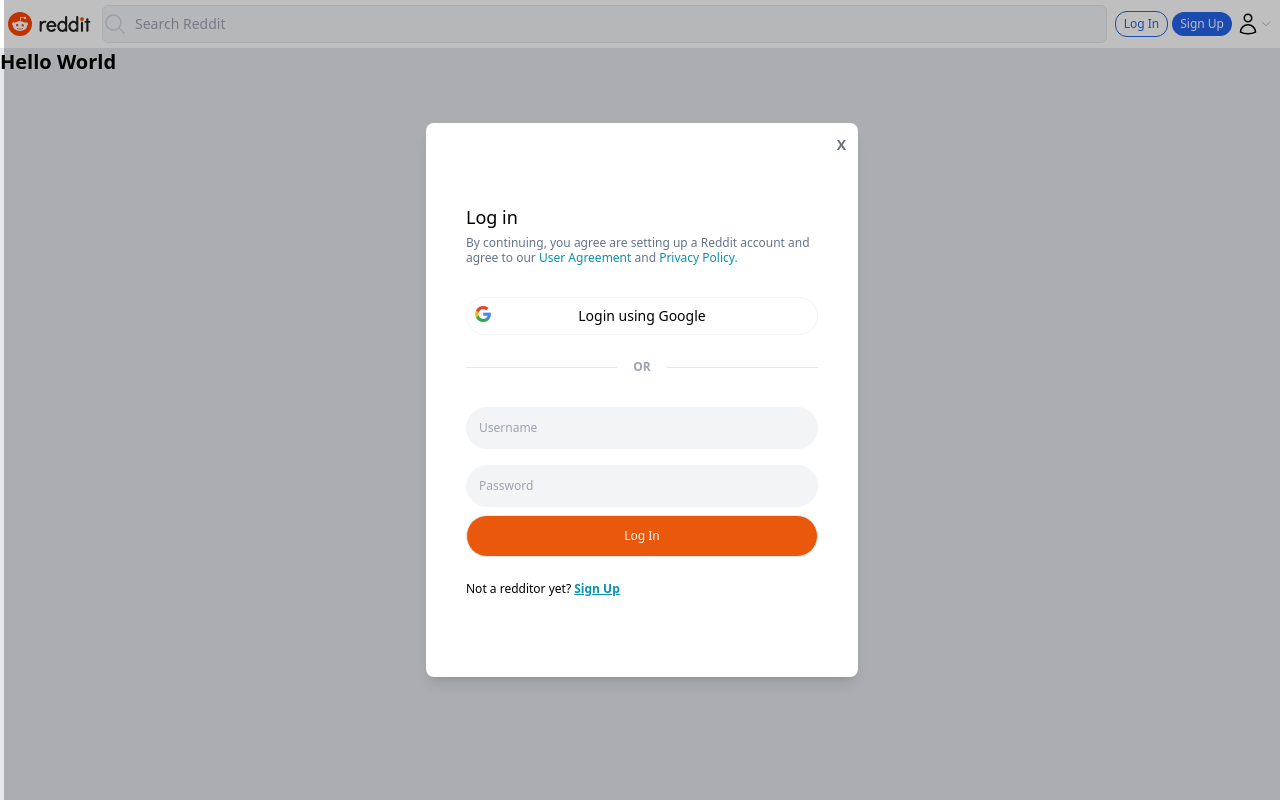
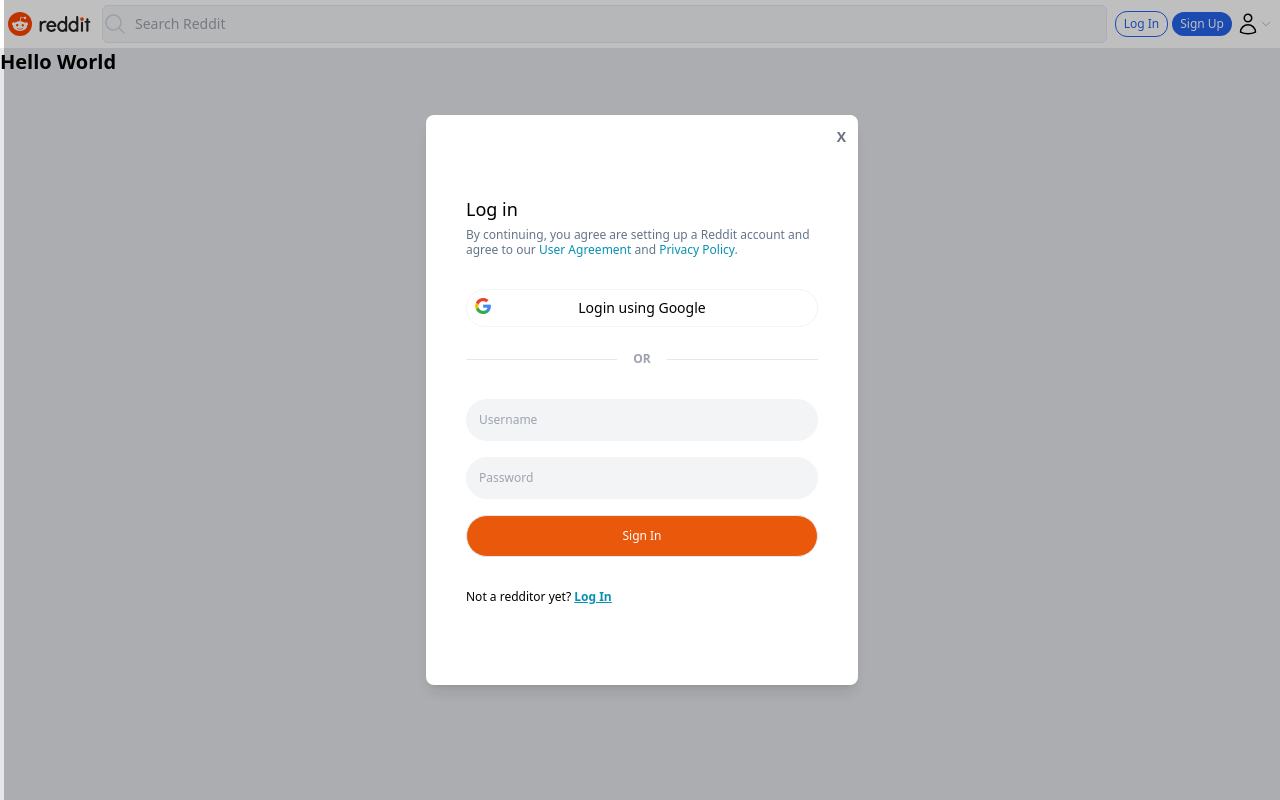
Before and after one commit to AldoCasareto/reddit-clone, a Next.js app: page / in a window 1280 px wide. Both pictures are taken after a click on the button "Log In". Built offline with nearby package versions, Linux system fonts and the light colour scheme; no server answers.

Commit message:
refactored the forms, added error handling and connected to firebase

```diff
--- a/components/Modal/Auth/AuthForm.tsx
+++ b/components/Modal/Auth/AuthForm.tsx
@@ -1,23 +1,49 @@
 import React, { useState } from 'react';
 import { useSetRecoilState } from 'recoil';
 import { authModalState } from '../../../atoms/authModalAtom';
+import { auth } from '../../../firebase/clientApp';
+import {
+  useCreateUserWithEmailAndPassword,
+  useSignInWithEmailAndPassword,
+} from 'react-firebase-hooks/auth';
+import { checkMatchingPasswords, isValidEmail } from '../../../utils/utils';
+import { FIREBASE_ERRORS } from '../../../firebase/errors';
 
-type Props = {
+type FormProps = {
   formType: 'login' | 'signup';
 };
 
-const AuthForm = (props: Props) => {
+const AuthForm = ({ formType }: FormProps) => {
   const [formData, setFormData] = useState({
     email: '',
     password: '',
-    repeatPassword: props.formType === 'signup' ? '' : undefined,
-    newsletter: props.formType === 'signup' ? true : undefined,
+    repeatPassword: formType === 'signup' ? '' : '',
+    newsletter: formType === 'signup' ? true : undefined,
   });
   const setAuthModalState = useSetRecoilState(authModalState);
+  const [error, setError] = useState('');
+
+  const [createUser, createUserResult, createUserLoading, createUserError] =
+    useCreateUserWithEmailAndPassword(auth);
+  const [signIn, signInResult, signInLoading, signInError] = useSignInWithEmailAndPassword(auth);
 
   const handleFormSubmit = (e: React.FormEvent<HTMLFormElement>) => {
     e.preventDefault();
-    if (props.formType === 'signup' && formData.password !== formData.repeatPassword) return;
+    setError('');
+    if (!isValidEmail(formData.email)) return setError('emaail is not valid');
+
+    if (
+      formType === 'signup' &&
+      !checkMatchingPasswords(formData.password, formData.repeatPassword)
+    ) {
+      return setError('password doest not match');
+    }
+
+    if (formType === 'login') {
+      signIn(formData.email, formData.password);
+    } else if (formType === 'signup') {
+      createUser(formData.email, formData.password);
+    }
   };
 
   const handleInputChange = (e: React.ChangeEvent<HTMLInputElement>) => {
@@ -28,11 +54,30 @@
     });
   };
 
+  console.log(`foo = `, signInError);
+
+  const getErrorMessage = () => {
+    if (formType === 'signup') {
+      return (
+        error ||
+        FIREBASE_ERRORS[createUserError?.message as keyof typeof FIREBASE_ERRORS] ||
+        createUserError?.message
+      );
+    }
+    return (
+      FIREBASE_ERRORS[signInError?.message as keyof typeof FIREBASE_ERRORS] || signInError?.message
+    );
+  };
+
+  {
+    formType === 'login' && <p className='text-red-400 text-xs'>{getErrorMessage()}</p>;
+  }
+
   return (
     <>
       <form className='w-full' onSubmit={handleFormSubmit}>
         <input
-          type='text'
+          type='email'
           className='border p-3 bg-gray-100 text-gray-400 text-xs border-gray-100 rounded-full my-2 w-full'
           placeholder='Username'
           value={formData.email}
@@ -47,7 +92,7 @@
           name='password'
           onChange={handleInputChange}
         />
-        {props.formType === 'signup' && (
+        {formType === 'signup' && (
           <>
             <input
               type='password'
@@ -57,6 +102,8 @@
               name='repeatPassword'
               onChange={handleInputChange}
             />
+            <p className='text-red-400 text-xs'>{getErrorMessage()}</p>
+
             <div className='flex my-4 text-xs space-x-2'>
               <input onChange={handleInputChange} type='checkbox' />
               <p>I agree to get emails about cool stuff on Reddit</p>
@@ -67,22 +114,22 @@
           type='submit'
           className='border text-white p-3 hover:bg-orange-700 text-xs bg-orange-600 w-full rounded-full'
         >
-          {props.formType === 'login' ? 'Log In' : 'Sign Up'}
+          {formType === 'login' ? 'Log In' : 'Sign Up'}
         </button>
         <div className='mt-6'>
           <p className='text-xs'>
-            {props.formType === 'login' ? 'Not a redditor yet? ' : 'Already a redditor? '}
+            {formType === 'login' ? 'Not a redditor yet? ' : 'Already a redditor? '}
             <span className='text-cyan-600 underline font-bold'>
               <span
                 className='cursor-pointer'
                 onClick={() =>
                   setAuthModalState((prev) => ({
                     ...prev,
-                    view: props.formType === 'login' ? 'signup' : 'login',
+                    view: formType === 'login' ? 'signup' : 'login',
                   }))
                 }
               >
-                {props.formType === 'login' ? 'Sign Up' : 'Log In'}
+                {formType === 'login' ? 'Sign Up' : 'Log In'}
               </span>
             </span>
           </p>
--- a/components/Modal/Auth/AuthInputs.tsx
+++ b/components/Modal/Auth/AuthInputs.tsx
@@ -1,19 +1,15 @@
 import React from 'react';
 import { useRecoilValue } from 'recoil';
 import { authModalState } from '../../../atoms/authModalAtom';
-import AuthForm from './AuthForm';
-import SocialLogin from './SocialLogin';
+import SignInForm from './SignInForm';
+import CreateUserForm from './CreateUserForm';
 
 type Props = {};
 
 const AuthInputs = (props: Props) => {
   const modalState = useRecoilValue(authModalState);
 
-  return (
-    <>
-      <AuthForm formType={modalState.view === 'signup' ? 'signup' : 'login'} />
-    </>
-  );
+  return modalState.view === 'signup' ? <CreateUserForm /> : <SignInForm />;
 };
 
 export default AuthInputs;
--- /dev/null
+++ b/components/Modal/Auth/CreateUserForm.tsx
@@ -0,0 +1,105 @@
+import React, { useState } from 'react';
+import { useCreateUserWithEmailAndPassword } from 'react-firebase-hooks/auth';
+import { auth } from '../../../firebase/clientApp';
+import { checkMatchingPasswords, getErrorMessage, isValidEmail } from '../../../utils/utils';
+import { useSetRecoilState } from 'recoil';
+import { authModalState } from '../../../atoms/authModalAtom';
+
+type FormData = {
+  email: string;
+  password: string;
+  repeatPassword: string;
+  newsletter: boolean;
+};
+
+const CreateUser = () => {
+  const [formData, setFormData] = useState<FormData>({
+    email: '',
+    password: '',
+    repeatPassword: '',
+    newsletter: true,
+  });
+  const [error, setError] = useState('');
+  const setAuthModalState = useSetRecoilState(authModalState);
+
+  const [createUser, createUserResult, createUserLoading, createUserError] =
+    useCreateUserWithEmailAndPassword(auth);
+
+  const handleFormSubmit = (e: React.FormEvent<HTMLFormElement>) => {
+    e.preventDefault();
+    setError('');
+    if (!isValidEmail(formData.email)) return setError('emaail is not valid');
+
+    if (!checkMatchingPasswords(formData.password, formData.repeatPassword)) {
+      return setError('password doest not match');
+    }
+
+    createUser(formData.email, formData.password);
+  };
+
+  const handleInputChange = (e: React.ChangeEvent<HTMLInputElement>) => {
+    const { name, value, type, checked } = e.target;
+    setFormData({
+      ...formData,
+      [name]: type === 'checkbox' ? checked : value,
+    });
+  };
+
+  return (
+    <form className='w-full' onSubmit={handleFormSubmit}>
+      <input
+        type='email'
+        className='border p-3 bg-gray-100 text-gray-400 text-xs border-gray-100 rounded-full my-2 w-full'
+        placeholder='Username'
+        value={formData.email}
+        name='email'
+        onChange={handleInputChange}
+      />
+      <input
+        type='password'
+        className='border p-3 bg-gray-100 text-gray-400 text-xs border-gray-100 rounded-full my-2 w-full'
+        placeholder='Password'
+        value={formData.password}
+        name='password'
+        onChange={handleInputChange}
+      />
+      <input
+        type='password'
+        className='border p-3 bg-gray-100 text-gray-400 text-xs border-gray-100 rounded-full my-2 w-full'
+        placeholder='Repeat Password'
+        value={formData.repeatPassword}
+        name='repeatPassword'
+        onChange={handleInputChange}
+      />
+      <p className='text-red-400 text-xs'>{getErrorMessage(error, createUserError)}</p>
+      <div className='flex my-4 text-xs space-x-2'>
+        <input onChange={handleInputChange} type='checkbox' />
+        <p>I agree to get emails about cool stuff on Reddit</p>
+      </div>
+      <button
+        type='submit'
+        className='border p-3 text-white bg-orange-600 text-xs rounded-full my-2 w-full'
+      >
+        Sign Up
+      </button>
+      <div className='mt-6'>
+        <p className='text-xs'>
+          Already a redditor?{' '}
+          <span
+            className='text-cyan-600 underline font-bold cursor-pointer'
+            onClick={() =>
+              setAuthModalState((prev) => ({
+                ...prev,
+                view: 'login',
+              }))
+            }
+          >
+            Sign Up
+          </span>
+        </p>
+      </div>
+    </form>
+  );
+};
+
+export default CreateUser;
--- /dev/null
+++ b/components/Modal/Auth/SignInForm.tsx
@@ -0,0 +1,84 @@
+import React, { useState } from 'react';
+import { useSignInWithEmailAndPassword } from 'react-firebase-hooks/auth';
+import { useSetRecoilState } from 'recoil';
+import { authModalState } from '../../../atoms/authModalAtom';
+import { auth } from '../../../firebase/clientApp';
+import { getErrorMessage } from '../../../utils/utils';
+
+type FormData = {
+  email: string;
+  password: string;
+};
+
+const SignIn = () => {
+  const [formData, setFormData] = useState<FormData>({
+    email: '',
+    password: '',
+  });
+  const [error, setError] = useState('');
+  const setAuthModalState = useSetRecoilState(authModalState);
+
+  const [signIn, signInResult, signInLoading, signInError] = useSignInWithEmailAndPassword(auth);
+
+  const handleFormSubmit = (e: React.FormEvent<HTMLFormElement>) => {
+    e.preventDefault();
+    setError('');
+    signIn(formData.email, formData.password);
+  };
+
+  const handleInputChange = (e: React.ChangeEvent<HTMLInputElement>) => {
+    const { name, value } = e.target;
+    setFormData({
+      ...formData,
+      [name]: value,
+    });
+  };
+
+  return (
+    <form className='w-full' onSubmit={handleFormSubmit}>
+      <input
+        type='email'
+        className='border p-3 bg-gray-100 text-gray-400 text-xs border-gray-100 rounded-full my-2 w-full'
+        placeholder='Username'
+        value={formData.email}
+        name='email'
+        onChange={handleInputChange}
+      />
+      <input
+        type='password'
+        className='border p-3 bg-gray-100 text-gray-400 text-xs border-gray-100 rounded-full my-2 w-full'
+        placeholder='Password'
+        value={formData.password}
+        name='password'
+        onChange={handleInputChange}
+      />
+      <p className='text-red-400 text-xs'>{getErrorMessage(error, signInError)}</p>
+      <button
+        type='submit'
+        className='border p-3 bg-orange-600 text-white text-xs rounded-full my-2 w-full'
+      >
+        Sign In
+      </button>
+      <div className='mt-6'>
+        <p className='text-xs'>
+          Not a redditor yet?{' '}
+          <span className='text-cyan-600 underline font-bold'>
+            <span
+              className='cursor-pointer'
+              onClick={() =>
+                setAuthModalState((prev) => ({
+                  ...prev,
+                  view: 'signup',
+                }))
+              }
+            >
+              Log In
+            </span>
+          </span>
+        </p>
+      </div>
+    </form>
+  );
+};
+
+export default SignIn;
--- a/components/Modal/index.tsx
+++ b/components/Modal/index.tsx
@@ -1,3 +1,10 @@
-import React, { useState } from 'react';
+import React from 'react';
+import AuthModal from './Auth';
 
-export default function Modal() {}
+type Props = {};
+
+const Modal = (props: Props) => {
+  return <AuthModal />;
+};
+
+export default Modal;
--- a/components/Navbar/rightSideContent/index.tsx
+++ b/components/Navbar/rightSideContent/index.tsx
@@ -1,7 +1,6 @@
 import React from 'react';
-import AuthModal from '../../Modal/Auth';
+import Modal from '../../Modal';
 import AuthButtons from './AuthButtons';
-import Icons from './Icons';
 import User from './User';
 
 type Props = {};
@@ -9,7 +8,7 @@
 const RightSideNav = (props: Props) => {
   return (
     <>
-      <AuthModal />
+      <Modal />
       <AuthButtons />
       <User />
     </>
--- /dev/null
+++ b/firebase/clientApp.ts
@@ -0,0 +1,21 @@
+// Import the functions you need from the SDKs you need
+import { initializeApp, getApp, getApps } from 'firebase/app';
+import { getAuth } from 'firebase/auth';
+import { getFirestore } from 'firebase/firestore';
+import { getStorage } from 'firebase/storage';
+
+const firebaseConfig = {
+  apiKey: process.env.NEXT_PUBLIC_API_KEY,
+  authDomain: process.env.NEXT_PUBLIC_AUTH_DOMAIN,
+  projectId: process.env.NEXT_PUBLIC_PROJECT_ID,
+  storageBucket: process.env.NEXT_PUBLIC_STORAGE_BUCKET,
+  messagingSenderId: process.env.NEXT_PUBLIC_MESSAGING_SENDER_ID,
+  appId: process.env.NEXT_PUBLIC_APP_ID,
+};
+
+const app = !getApps().length ? initializeApp(firebaseConfig) : getApp();
+const firestore = getFirestore(app);
+const auth = getAuth(app);
+const storage = getStorage(app);
+
+export { app, firestore, auth, storage };
--- /dev/null
+++ b/firebase/errors.ts
@@ -0,0 +1,7 @@
+export const FIREBASE_ERRORS = {
+  'Firebase: Error (auth/email-already-in-use).': 'A user with that email already exists',
+  'Firebase: Password should be at least 6 characters (auth/weak-password).':
+    'Password should be at least 6 characters',
+  'Firebase: Error (auth/user-not-found).': 'Invalid email or password',
+  'Firebase: Error (auth/wrong-password).': 'Invalid email or password',
+};
--- a/package.json
+++ b/package.json
@@ -16,9 +16,11 @@
     "@types/react-dom": "18.0.10",
     "eslint": "8.30.0",
     "eslint-config-next": "13.1.1",
+    "firebase": "^9.15.0",
     "next": "13.1.1",
     "react": "18.2.0",
     "react-dom": "18.2.0",
+    "react-firebase-hooks": "^5.1.1",
     "recoil": "^0.7.6",
     "typescript": "4.9.4"
   },
--- /dev/null
+++ b/utils/utils.ts
@@ -0,0 +1,20 @@
+import { FIREBASE_ERRORS } from '../firebase/errors';
+
+export function isValidEmail(email: string) {
+  const emailRegex =
+    /^[a-zA-Z0-9.!#$%&'*+/=?^_`{|}~-]+@[a-zA-Z0-9](?:[a-zA-Z0-9-]{0,61}[a-zA-Z0-9])?(?:\.[a-zA-Z0-9](?:[a-zA-Z0-9-]{0,61}[a-zA-Z0-9])?)*$/;
+  console.log(`foo = `, emailRegex.test(email));
+  return emailRegex.test(email);
+}
+
+export function checkMatchingPasswords(password: string, confirmPassword: string) {
+  return password === confirmPassword;
+}
+
+export const getErrorMessage = (error: string | undefined, firebaseError: any) => {
+  return (
+    error ||
+    FIREBASE_ERRORS[firebaseError?.message as keyof typeof FIREBASE_ERRORS] ||
+    firebaseError?.message
+  );
+};
```
Also changed, not shown: components/Modal/Auth/SocialLogin.tsx (+9 -1 lines), 1 other file (tests, documents, lock files or other folders).
